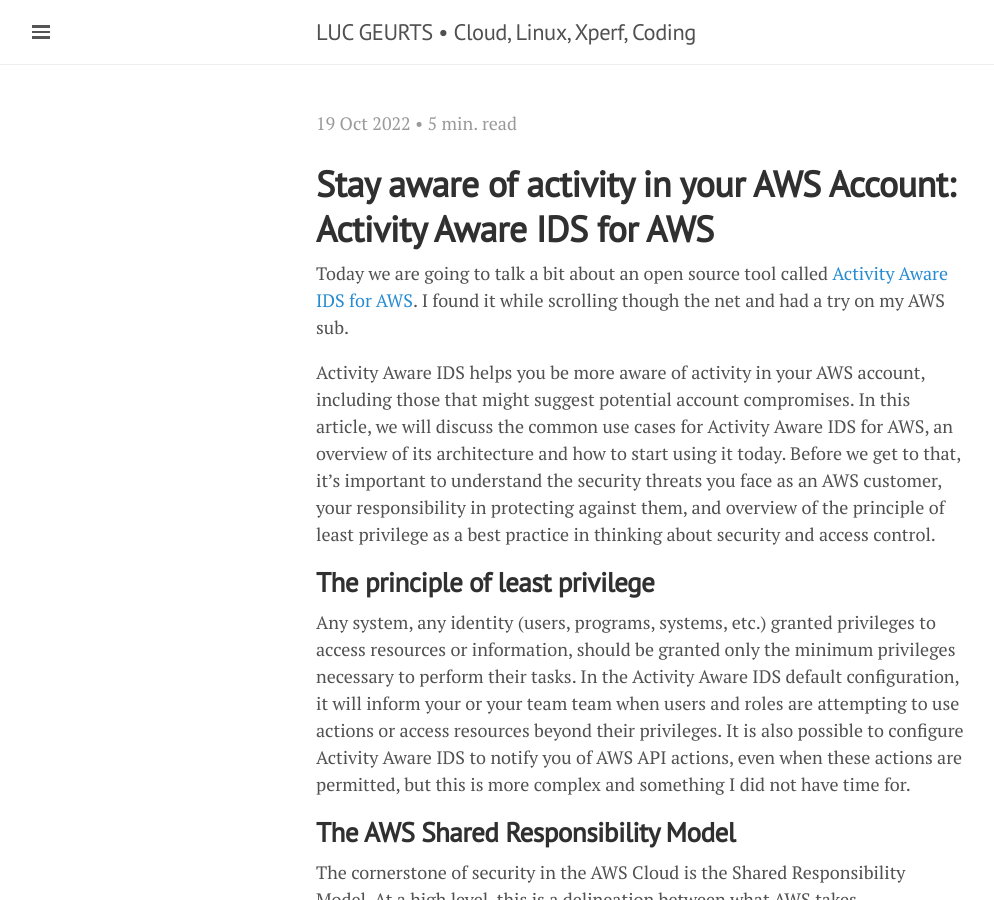
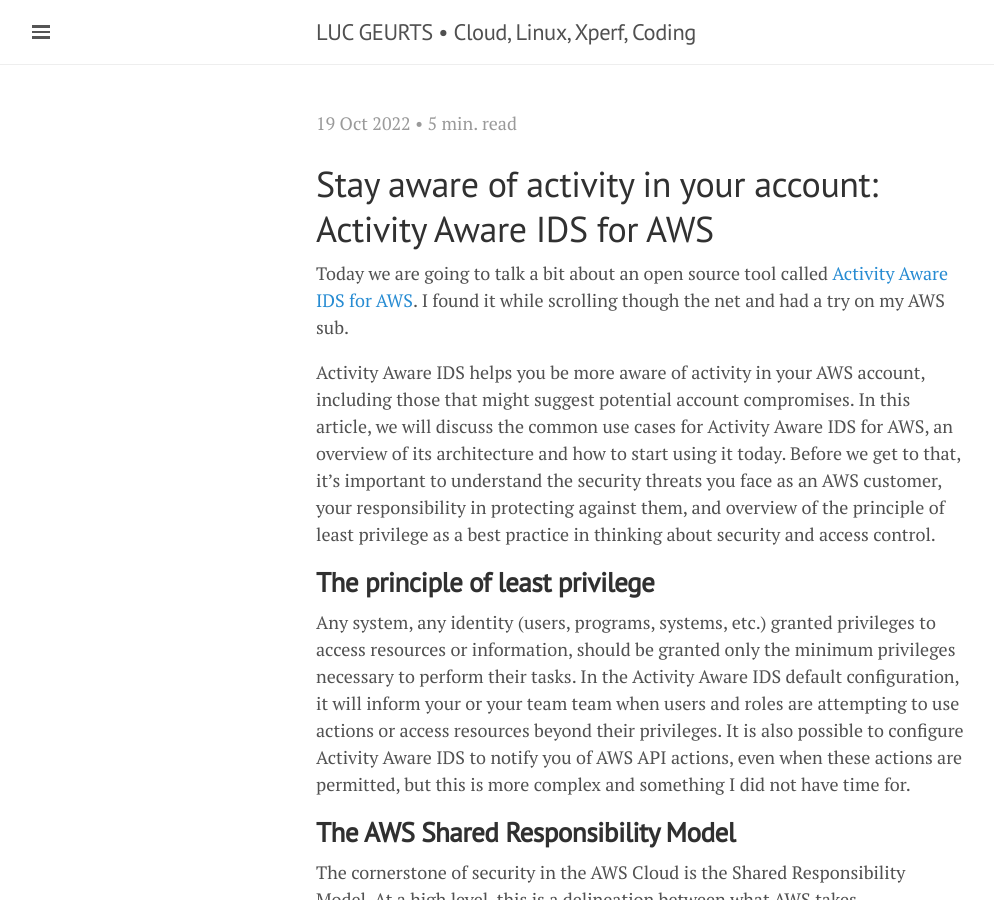
Before and after one commit to lgeurts/lgeurts.github.io, a Jekyll site: the page built from _posts/2021-11-02-activity-aware-ids-for-aws.md, in a window 1280 px wide and 900 px high. Shown: the whole window, without its empty margins (0-994 px from the left). Built offline with Jekyll 4.4.1, drawn with Linux system fonts in a browser that asks for light colours; nearby versions of some CDN libraries; our own code applies the rules of GitHub Pages for plain Markdown files.

Commit message:
Update 2021-11-02-activity-aware-ids-for-aws.md

```diff
--- a/_posts/2021-11-02-activity-aware-ids-for-aws.md
+++ b/_posts/2021-11-02-activity-aware-ids-for-aws.md
@@ -9,7 +9,7 @@
 
 ---
 
-# **Stay aware of activity in your AWS Account: Activity Aware IDS for AWS**
+# Stay aware of activity in your account: Activity Aware IDS for AWS
 
 Today we are going to talk a bit about an open source tool  called [Activity Aware IDS for AWS](https://github.com/Giftbit/activity-aware-ids-aws).
 I found it while scrolling though the net and had a try on my AWS sub.
```
